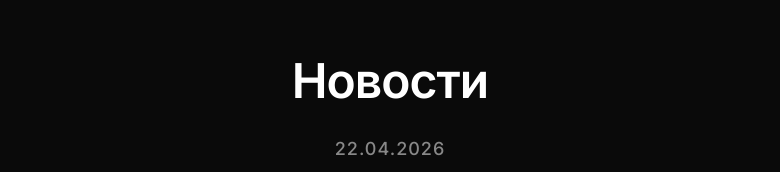
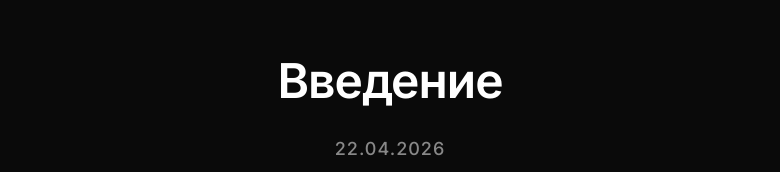
Before and after one commit to grimvpn/test, a plain HTML site: page inv.html in a window 1280 px wide. Shown: the top 172 px of the page, without its empty margins (250-1030 px from the left). Drawn offline with Linux system fonts and the light colour scheme.

Commit message:
Update inv.html

```diff
--- a/inv.html
+++ b/inv.html
@@ -93,7 +93,7 @@
 <body>
     <div class="container">
         <header>
-            <h1>Новости</h1>
+            <h1>Введение</h1>
             <div class="date">22.04.2026</div>
         </header>
 
```
